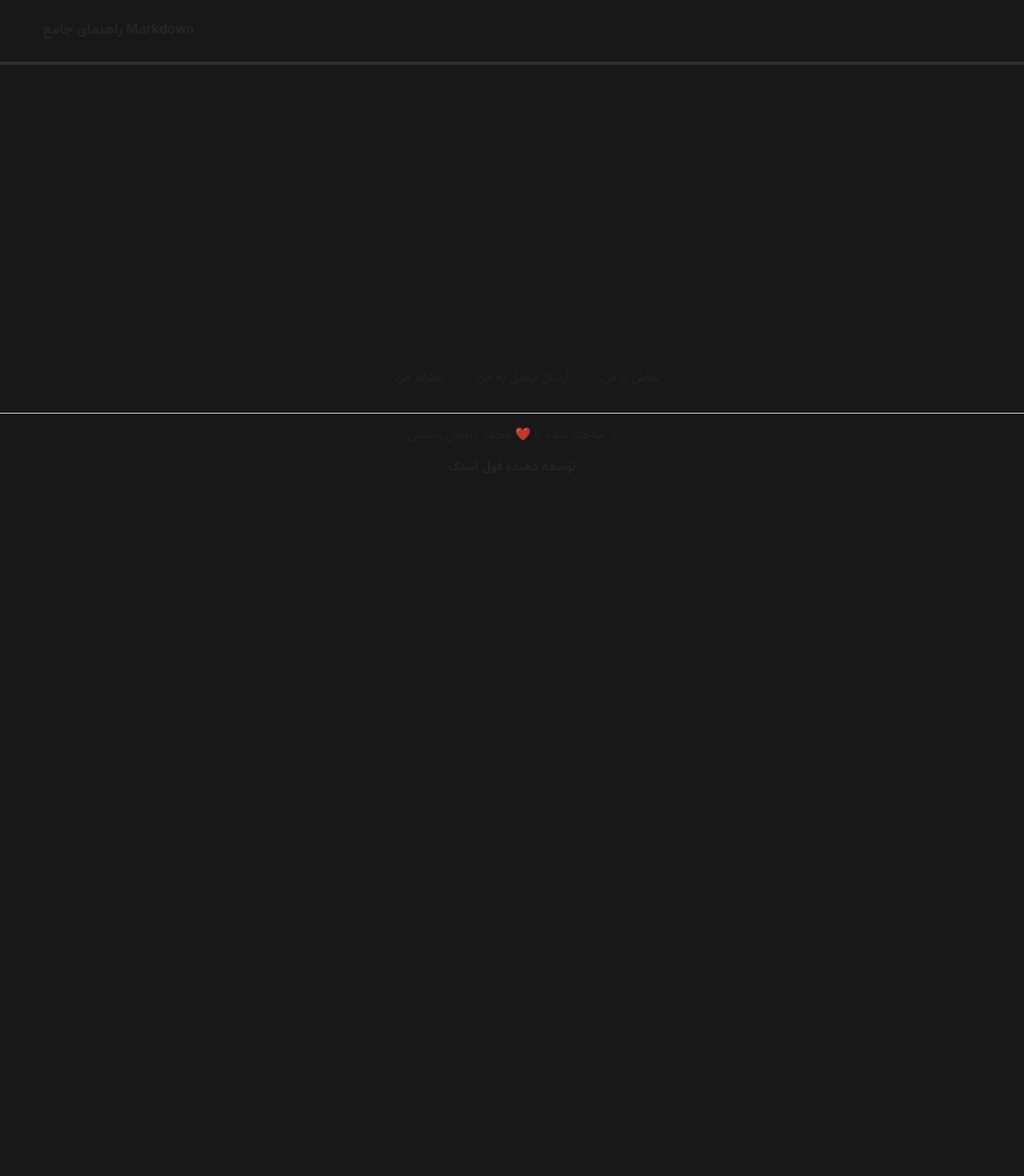
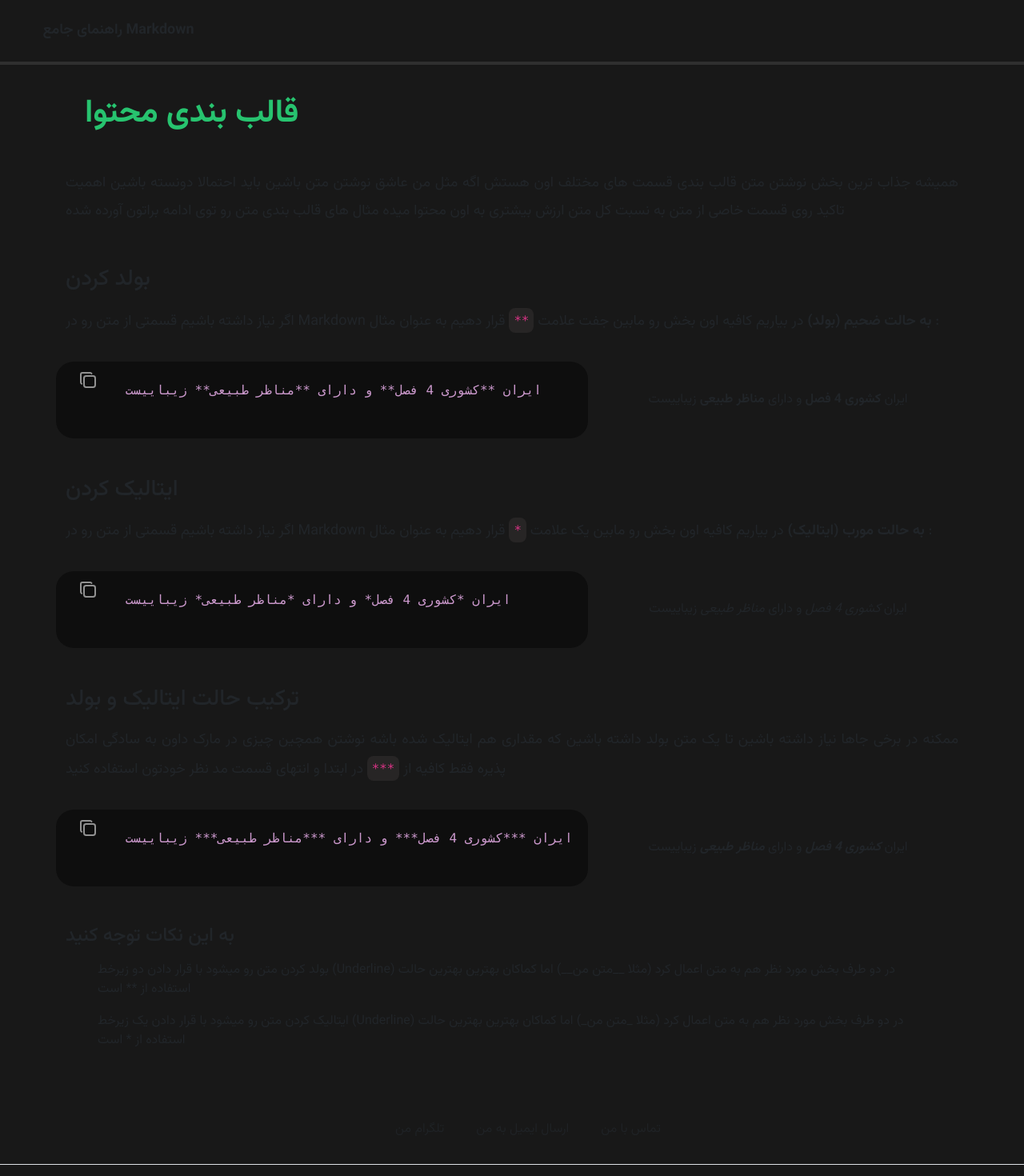
Before and after one commit to imrostami/markdown-fa-book, a Nuxt app: page /book/FormatingContent in a window 1280 px wide. Shown: the top 1470 px of the page at 80% size. Before the commit the page ends 800 px from the top, so only its background shows below. Built offline with nearby package versions, Linux system fonts and the light colour scheme.

Commit message:
feat : complete Blockquotes page

```diff
--- /dev/null
+++ b/components/CodeExample.vue
@@ -0,0 +1,22 @@
+<script setup>
+  defineProps(['code'])
+</script>
+
+<template>
+  <div class="heading-exam row">
+    <CodeBlock lang="language-markdown" :code="code" class="col-md-7 col-sm-12"/>
+    <div class="exam-section col-md-5 col-sm-12">
+      <slot/>
+    </div>
+
+  </div>
+</template>
+
+<style scoped>
+.exam-section{
+  display: flex;
+  align-items: center;
+  justify-content: center;
+}
+
+</style>
--- a/components/CopyButton.vue
+++ b/components/CopyButton.vue
@@ -10,13 +10,22 @@ button:focus{
 }
 
 .copy{
+  transition: all 300ms ease;
   color: #3ead38;
+
+
+}
+.btn-copy{
+  outline: none;
+  border: none;
+  background-color: transparent;
+
 }
 
 </style>
 
 <template>
-  <button class="btn" @click="handleCopy" v-on:mouseleave="handleLeave">
+  <button class="btn-copy" @click="handleCopy" v-on:mouseleave="handleLeave">
     <svg v-if="!isCopy"  xmlns="http://www.w3.org/2000/svg"  width="24"  height="24"  viewBox="0 0 24 24"  fill="none"  stroke="currentColor"  stroke-width="2"  stroke-linecap="round"  stroke-linejoin="round"  class="icon"><path stroke="none" d="M0 0h24v24H0z" fill="none"/><path d="M7 7m0 2.667a2.667 2.667 0 0 1 2.667 -2.667h8.666a2.667 2.667 0 0 1 2.667 2.667v8.666a2.667 2.667 0 0 1 -2.667 2.667h-8.666a2.667 2.667 0 0 1 -2.667 -2.667z" /><path d="M4.012 16.737a2.005 2.005 0 0 1 -1.012 -1.737v-10c0 -1.1 .9 -2 2 -2h10c.75 0 1.158 .385 1.5 1" /></svg>
     <svg v-if="isCopy"  xmlns="http://www.w3.org/2000/svg"  width="24"  height="24"  viewBox="0 0 24 24"  fill="none"  stroke="currentColor"  stroke-width="2"  stroke-linecap="round"  stroke-linejoin="round"  class="icon copy"><path stroke="none" d="M0 0h24v24H0z" fill="none"/><path d="M5 12l5 5l10 -10" /></svg>
   </button>
@@ -35,7 +44,7 @@ const handleLeave = ()=>{
   if(isCopy){
     setTimeout(()=>{
       isCopy.value = false
-    } , 2000)
+    } , 3000)
   }
 }
 </script>
--- a/components/DocContainer.vue
+++ b/components/DocContainer.vue
@@ -1,7 +1,7 @@
 <template>
   <div>
     <h1
-        class="px-4 py-4 fw-bold modal-title default-text-color pr-0">
+        class="px-4 py-4 fw-bolder modal-title default-text-color pr-0">
     {{pageTitle}}
     </h1>
     <div class="document-body">
--- a/components/SidebarNav.vue
+++ b/components/SidebarNav.vue
@@ -55,7 +55,10 @@
                 <path d="M19 16h-12a2 2 0 0 0 -2 2" />
                 <path d="M9 8h6" />
               </svg>
-              <span>فهرست کتاب</span>
+              <span>
+                <a href="/" class="text-decoration-none text-white">فهرست کتاب</a>
+              </span>
+
             </div>
 
             <button id="close-sidebar" class="btn" @click="handleMenu">
@@ -82,12 +85,14 @@
         <ul class="nav nav-pills flex-column" id="chapters">
           <li class="nav-item">
             <div class="accordion accordion-flush" id="accordionFlushExample">
-              <Chapter title="جلسه 1 : کاربردهای Markdown">
+              <Chapter title="بخش 1 : کاربردهای Markdown">
                 <ChapterItem title="Markdown چیست ؟" url="/book"/>
                 <ChapterItem title="Markdown چگونه کار می کند؟" url="/book/intro/HowItWork"/>
                 <ChapterItem title="ابزار های تست و برسی Markdown" url="/book/intro/LabTools"/>
               </Chapter>
               <ChapterItem title="جلسه 2 : کار با Heading ها" url="/book/Heading"/>
+              <ChapterItem title="بخش 3 : قالب بندی محتوا" url="/book/FormatingContent"/>
+              <ChapterItem title="بخش 4 : ایجاد نقل قول (Blockquote)" url="/book/Blockquotes"/>
             </div>
           </li>
         </ul>
--- /dev/null
+++ b/components/Space.vue
@@ -0,0 +1,8 @@
+<template>
+  <div class="space-h"></div>
+</template>
+<style scoped>
+.space-h {
+  height: 35px;
+}
+</style>
--- /dev/null
+++ b/pages/book/Blockquotes.vue
@@ -0,0 +1,36 @@
+<script setup>
+  const text = "آنچه می دانیم قطره است و آنچه نمی دانیم اقیانوس - آیزاک نیوتن"
+  const code = `> ${text}`
+</script>
+
+<template>
+    <DocContainer page-title="ایجاد نقل قول (Blockquote)">
+      <div class="paragraph-container">
+        <Paragraph>
+          نقل قول ها یا اصطلاخا
+          Blockquote
+          ها به ما این امکان رو میدهند که بتونیم داخل اون ها یک نوشته یا متن رو از یک منبع نقل قول کنیم
+        </Paragraph>
+        <Paragraph>
+          برای ایجاد یک نقل قول در Markdown به شکل زیر عمل میکنیم :
+        </Paragraph>
+
+        <CodeExample :code="code">
+            <blockquote class="fw-lighter q-block text-justify">
+              {{text}}
+            </blockquote>
+        </CodeExample>
+
+        <paragraph>همونطور که در نمونه کد مشخص شده برای نوشتن نقل قول باید متن نقل قول خود را بعد از علامت
+        <code class="code-bubble">
+          >
+        </code>
+          قرار دهیم البته به این مسئله توجه کنیم که مابین محتوا و علامت < یک فاصله مثل همیشه وجود دارد تا مترجم Markdown بتواند نوشته ما را ترجمه کند
+        </paragraph>
+      </div>
+    </DocContainer>
+</template>
+
+<style scoped>
+
+</style>
--- a/pages/book/FormatingContent.vue
+++ b/pages/book/FormatingContent.vue
@@ -3,9 +3,94 @@
 </script>
 
 <template>
+  <DocContainer page-title="قالب بندی محتوا">
+    <div class="paragraph-container">
+      <Paragraph>
+        همیشه جذاب ترین بخش نوشتن متن قالب بندی قسمت های مختلف اون هستش اگه مثل من عاشق نوشتن متن باشین باید احتمالا
+        دونسته باشین اهمیت تاکید روی قسمت خاصی از متن به نسبت کل متن ارزش بیشتری به اون محتوا میده
+        مثال های قالب بندی متن رو توی ادامه براتون آورده شده
+      </Paragraph>
+      <Space/>
+      <h3>بولد کردن</h3>
+      <Paragraph>اگر نیاز داشته باشیم قسمتی از متن رو
+        در Markdown
+        <strong>به حالت ضحیم (بولد)</strong>
+        در بیاریم کافیه اون بخش رو مابین جفت علامت
+        <code class="code-bubble">**</code>
+        قرار دهیم به عنوان مثال :
+      </Paragraph>
 
+      <CodeExample code="ایران **کشوری 4 فصل** و دارای **مناظر طبیعی** زیباییست">
+        <Paragraph>
+          ایران
+          <strong>کشوری 4 فصل</strong>
+          و دارای
+          <strong>مناظر طبیعی</strong>
+          زیباییست
+        </Paragraph>
+      </CodeExample>
+
+    </div>
+
+    <div class="paragraph-container">
+      <h3>ایتالیک کردن</h3>
+      <Paragraph>
+        اگر نیاز داشته باشیم قسمتی از متن رو
+        در Markdown
+        <strong>به حالت مورب (ایتالیک)</strong>
+        در بیاریم کافیه اون بخش رو مابین یک علامت
+        <code class="code-bubble">*</code>
+        قرار دهیم به عنوان مثال :
+      </Paragraph>
+
+      <CodeExample code="ایران *کشوری 4 فصل* و دارای *مناظر طبیعی* زیباییست">
+        <Paragraph>
+          ایران
+          <em>کشوری 4 فصل</em>
+          و دارای
+          <em>مناظر طبیعی</em>
+          زیباییست
+        </Paragraph>
+      </CodeExample>
+
+    </div>
+
+    <div class="paragraph-container">
+      <h3>ترکیب حالت ایتالیک و بولد</h3>
+      <Paragraph>
+       ممکنه در برخی جاها نیاز داشته باشین تا یک متن بولد داشته باشین که مقداری هم ایتالیک شده باشه نوشتن همچین چیزی در مارک داون به سادگی امکان پذیره فقط کافیه از
+        <code class="code-bubble">***</code>
+        در ابتدا و انتهای قسمت مد نظر خودتون استفاده کنید
+      </Paragraph>
+
+      <CodeExample code="ایران ***کشوری 4 فصل*** و دارای ***مناظر طبیعی*** زیباییست">
+        <Paragraph>
+          ایران
+          <strong><em>کشوری 4 فصل</em></strong>
+          و دارای
+          <strong><em>مناظر طبیعی</em></strong>
+          زیباییست
+        </Paragraph>
+      </CodeExample>
+
+    </div>
+    <div class="paragraph-container">
+      <h4>به این نکات توجه کنید</h4>
+      <ul class="d-flex flex-column gap-3 mt-3 items-list">
+        <li>        بولد کردن متن رو میشود با قرار دادن دو زیرخط (Underline) در دو طرف بخش مورد نظر هم به متن اعمال کرد
+          (مثلا  __متن من__)
+          اما کماکان بهترین بهترین حالت استفاده از ** است</li>
+
+        <li>        ایتالیک کردن متن رو میشود با قرار دادن یک زیرخط (Underline) در دو طرف بخش مورد نظر هم به متن اعمال کرد
+          (مثلا  _متن من_)
+          اما کماکان بهترین بهترین حالت استفاده از * است</li>
+      </ul>
+    </div>
+  </DocContainer>
 </template>
 
 <style scoped>
-
+  .items-list{
+    list-style: none;
+  }
 </style>
--- a/pages/book/Heading.vue
+++ b/pages/book/Heading.vue
@@ -1,8 +1,3 @@
-<script setup>
-
-  const lang = "language-markdown";
-</script>
-
 <template>
   <DocContainer page-title="کار با Heading ها">
     <div class="paragraph-container">
@@ -30,47 +25,28 @@
 
       <div class="container">
 
-        <div class="heading-exam row">
-          <div class="exam-section col-md-6 col-sm-12">
-            <h1 class="d-block">Heading 1</h1>
-          </div>
-          <CodeBlock :lang="lang" code="# Heading 1" class="col-md-6 col-sm-12"/>
-        </div>
+       <CodeExample code="# Heading 1">
+         <h1>Heading 1</h1>
+       </CodeExample>
+        <CodeExample code="## Heading 2">
+          <h2>Heading 2</h2>
+        </CodeExample>
 
-        <div class="heading-exam row">
-          <div class="exam-section col-md-6 col-sm-12">
-            <h2 class="d-block">Heading 2</h2>
-          </div>
-          <CodeBlock :lang="lang" code="## Heading 2" class="col-md-6 col-sm-12"/>
-        </div>
+        <CodeExample code="### Heading 3">
+          <h3>Heading 3</h3>
+        </CodeExample>
 
-        <div class="heading-exam row">
-          <div class="exam-section col-md-6 col-sm-12">
-            <h3 class="d-block">Heading 3</h3>
-          </div>
-          <CodeBlock :lang="lang" code="### Heading 3" class="col-md-6 col-sm-12"/>
-        </div>
+        <CodeExample code="#### Heading 4">
+          <h4>Heading 4</h4>
+        </CodeExample>
 
-        <div class="heading-exam row">
-          <div class="exam-section col-md-6 col-sm-12">
-            <h4 class="d-block">Heading 4</h4>
-          </div>
-          <CodeBlock :lang="lang" code="#### Heading 4" class="col-md-6 col-sm-12"/>
-        </div>
+        <CodeExample code="##### Heading 5">
+          <h5>Heading 5</h5>
+        </CodeExample>
 
-        <div class="heading-exam row">
-          <div class="exam-section col-md-6 col-sm-12">
-            <h5 class="d-block">Heading 5</h5>
-          </div>
-          <CodeBlock :lang="lang" code="##### Heading 5" class="col-md-6 col-sm-12"/>
-        </div>
-
-        <div class="heading-exam row">
-          <div class="exam-section col-md-6 col-sm-12">
-            <h6 class="d-block">Heading 6</h6>
-          </div>
-          <CodeBlock :lang="lang" code="###### Heading 6" class="col-md-6 col-sm-12"/>
-        </div>
+        <CodeExample code="###### Heading 6">
+          <h6>Heading 6</h6>
+        </CodeExample>
 
 
 
@@ -93,13 +69,9 @@
 </template>
 
 <style scoped>
-  .exam-section{
-    display: flex;
-    align-items: center;
-  }
-  h1,h2,h3,h4,h5,h6{
-    margin: 0;
-    width: 100%;
-    padding-block: 3px;
-  }
+h1,h2,h3,h4,h5,h6{
+  margin: 0;
+  width: 100%;
+  padding-block: 3px;
+}
 </style>
```
